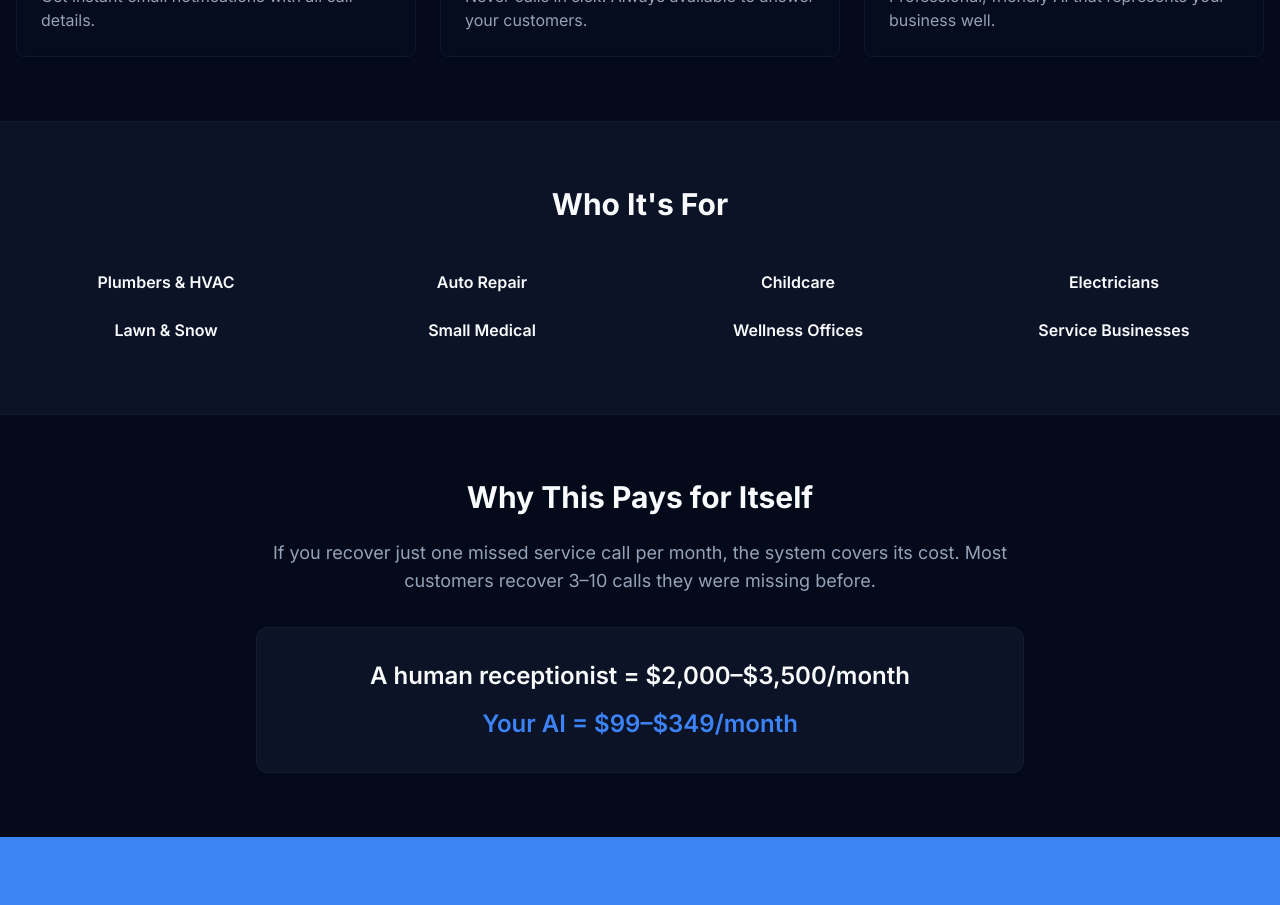
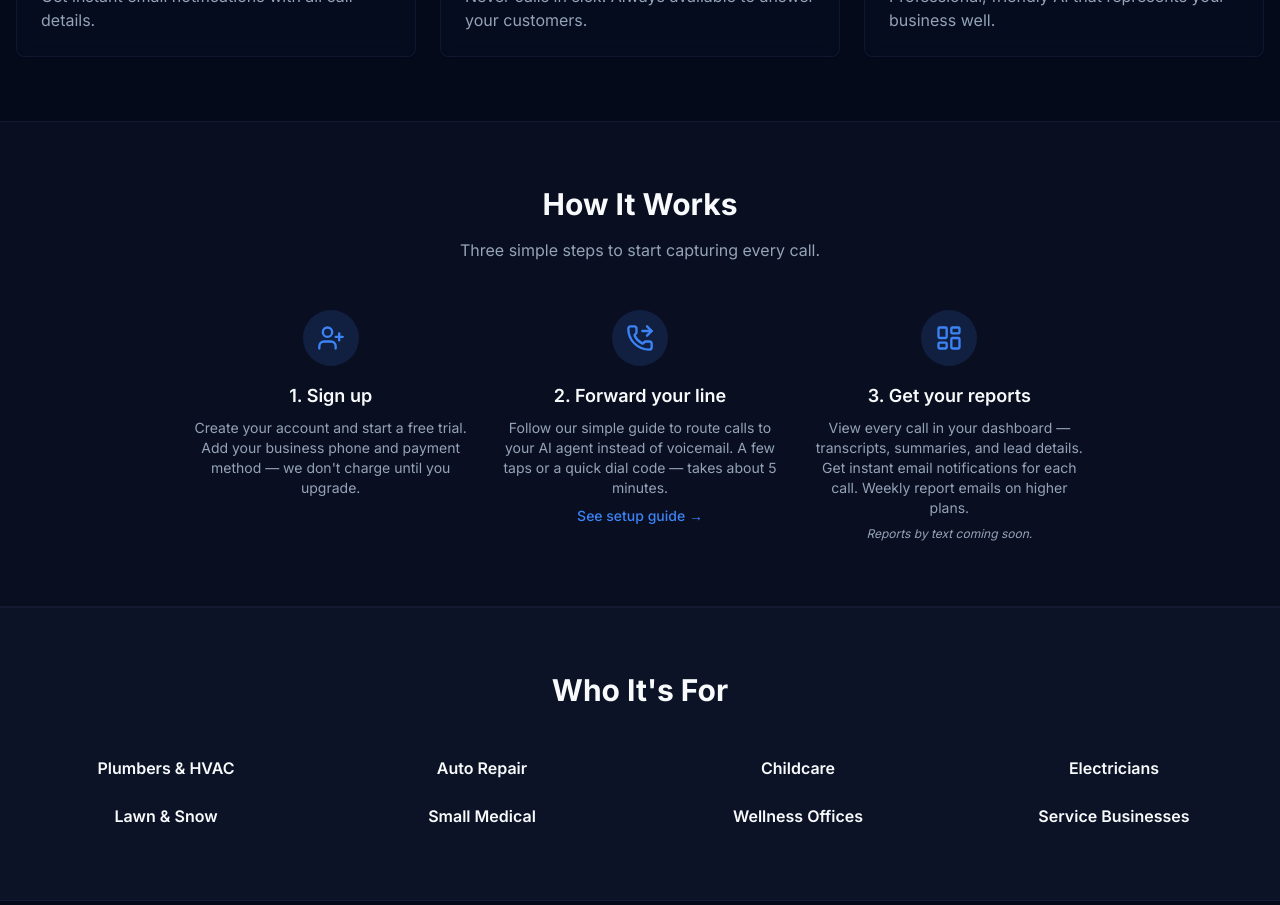
Before and after one commit to cluckso/nml, a Next.js app: page / in a window 1280 px wide. Shown: the part 1160-2065 px from the top of the page. Built offline with nearby package versions, Linux system fonts and the light colour scheme; no server answers.

Commit message:
add how it works section

```diff
--- a/app/page.tsx
+++ b/app/page.tsx
@@ -1,7 +1,7 @@
 import Link from "next/link"
 import { Button } from "@/components/ui/button"
 import { Card, CardContent, CardDescription, CardHeader, CardTitle } from "@/components/ui/card"
-import { ArrowRight, CreditCard, Clock, Globe } from "lucide-react"
+import { ArrowRight, CreditCard, Clock, Globe, UserPlus, PhoneForwarded, LayoutDashboard } from "lucide-react"
 
 export default function HomePage() {
   return (
@@ -125,6 +125,51 @@ export default function HomePage() {
         </div>
       </section>
 
+      {/* How It Works */}
+      <section className="bg-muted/30 py-16 border-y border-border/50">
+        <div className="container mx-auto px-4">
+          <h2 className="text-3xl font-bold text-center mb-4">How It Works</h2>
+          <p className="text-center text-muted-foreground max-w-2xl mx-auto mb-12">
+            Three simple steps to start capturing every call.
+          </p>
+          <div className="grid grid-cols-1 md:grid-cols-3 gap-8 max-w-4xl mx-auto">
+            <div className="flex flex-col items-center text-center">
+              <div className="flex h-14 w-14 items-center justify-center rounded-full bg-primary/15 text-primary mb-4">
+                <UserPlus className="h-7 w-7" />
+              </div>
+              <h3 className="font-semibold text-lg mb-2">1. Sign up</h3>
+              <p className="text-muted-foreground text-sm">
+                Create your account and start a free trial. Add your business phone and payment method — we don&apos;t charge until you upgrade.
+              </p>
+            </div>
+            <div className="flex flex-col items-center text-center">
+              <div className="flex h-14 w-14 items-center justify-center rounded-full bg-primary/15 text-primary mb-4">
+                <PhoneForwarded className="h-7 w-7" />
+              </div>
+              <h3 className="font-semibold text-lg mb-2">2. Forward your line</h3>
+              <p className="text-muted-foreground text-sm">
+                Follow our simple guide to route calls to your AI agent instead of voicemail. A few taps or a quick dial code — takes about 5 minutes.
+              </p>
+              <Link href="/docs/faq" className="mt-2 text-sm font-medium text-primary hover:underline">
+                See setup guide →
+              </Link>
+            </div>
+            <div className="flex flex-col items-center text-center">
+              <div className="flex h-14 w-14 items-center justify-center rounded-full bg-primary/15 text-primary mb-4">
+                <LayoutDashboard className="h-7 w-7" />
+              </div>
+              <h3 className="font-semibold text-lg mb-2">3. Get your reports</h3>
+              <p className="text-muted-foreground text-sm">
+                View every call in your dashboard — transcripts, summaries, and lead details. Get instant email notifications for each call. Weekly report emails on higher plans.
+              </p>
+              <p className="mt-2 text-xs text-muted-foreground italic">
+                Reports by text coming soon.
+              </p>
+            </div>
+          </div>
+        </div>
+      </section>
+
       {/* Who It's For */}
       <section className="bg-muted/50 py-16 border-y border-border/50">
         <div className="container mx-auto px-4">
```
